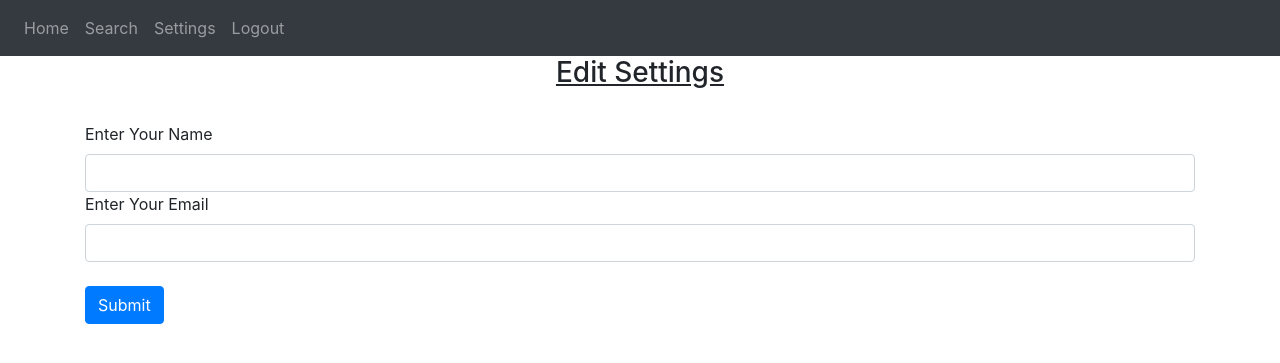
After one commit to KrayziCoder11/WebsiteDB, a Flask app: page /edit_settings in a window 1280 px wide. The commit adds this page. Shown: the top 363 px of the page. Run offline with Flask 2, Linux system fonts and the light colour scheme; a user stored in the database is signed in; tables that the repository leaves empty hold one stand-in row (values such as "Sample post"); some libraries are stand-ins or nearby versions.

Commit message:
added edit feature in settings

```diff
--- a/TODO.txt
+++ b/TODO.txt
@@ -1,3 +1,2 @@
 add 2 stage authentication
-add option to change user details (settings page)
 add pop up to ensure user means to delete a specific computer - (responsive forms on w3schools)
--- a/website/templates/search.html
+++ b/website/templates/search.html
@@ -38,7 +38,7 @@
         </td>
 
       <td>
-        <a href="/edit/{{c.serial}}">
+        <a href="/computer_edit/{{c.serial}}">
             <input type = "button" value = "Edit">
         </a>
       </td>
--- a/website/templates/settings.html
+++ b/website/templates/settings.html
@@ -13,10 +13,7 @@
           <p align="center"> Email: {{user.email}} </p>
         </tr>
         <tr>
-          <p align="center"> Admin: {{user.is_admin}} </p>
-        </tr>
-        <tr>
-            <a >
+            <a align="center" href="/edit_settings">
                 <input type = "button" value = "Edit">
             </a>
         </tr>
--- /dev/null
+++ b/website/templates/settings_edit.html
@@ -0,0 +1,31 @@
+{% extends "base.html" %}
+{% block title %}Edit Settings{% endblock %}
+{% block content %}
+<form method="POST">
+    <h3 align="center"><u>Edit Settings</u></h3>
+    <br />
+    <label for="name">Enter Your Name</label>
+    <input
+    type="new_name"
+    class="form-control"
+    id="new_name"
+    name="new_name"
+    placeholder=" "
+    />
+    <label for="serial">Enter Your Email</label>
+    <input
+    type="new_email"
+    class="form-control"
+    id="new_email"
+    name="new_email"
+    placeholder=" "
+    />
+
+
+    <br />
+    <button type="submit" class="btn btn-primary">Submit</button>
+
+
+</form>
+
+{% endblock %}
--- a/website/views.py
+++ b/website/views.py
@@ -62,9 +62,9 @@ def search():
     return render_template("search.html", user = current_user)
 
 
-@views.route('/edit/<serial>', methods=['GET', 'POST'])
+@views.route('/computer_edit/<serial>', methods=['GET', 'POST'])
 @login_required
-def edit(serial):
+def computer_edit(serial):
     if request.method == 'POST':
         computer = Computer.query.filter_by(serial = serial).first()
         new_name = request.form.get('new_name')
@@ -91,10 +91,38 @@ def edit(serial):
                 return render_template("search.html", user = current_user)
 
 
-    return render_template("edit.html", user = current_user)
+    return render_template("computer_edit.html", user = current_user)
 
 
 @views.route('/settings', methods=['GET', 'POST'])
 @login_required
 def settings():
     return render_template("settings.html", user = current_user)
+
+
+@views.route('/edit_settings', methods=['GET', 'POST'])
+@login_required
+def edit_settings():
+    if request.method == 'GET':
+        return render_template("settings_edit.html", user = current_user)
+
+    if request.method == 'POST':
+        user = current_user
+        new_name = request.form.get('new_name')
+        new_email = request.form.get('new_email')
+
+        if(new_email != None and new_name != None ):
+            user.email = new_email
+            db.session.merge(user)
+            db.session.flush()
+            db.session.commit()
+
+            user.name = new_name
+            db.session.merge(user)
+            db.session.flush()
+            db.session.commit()
+
+            return render_template("settings.html", user = current_user)
+
+
+    return render_template("settings_edit.html", user = current_user)
```
Also changed, not shown: website/templates/computer_edit.html (renamed from website/templates/edit.html).
